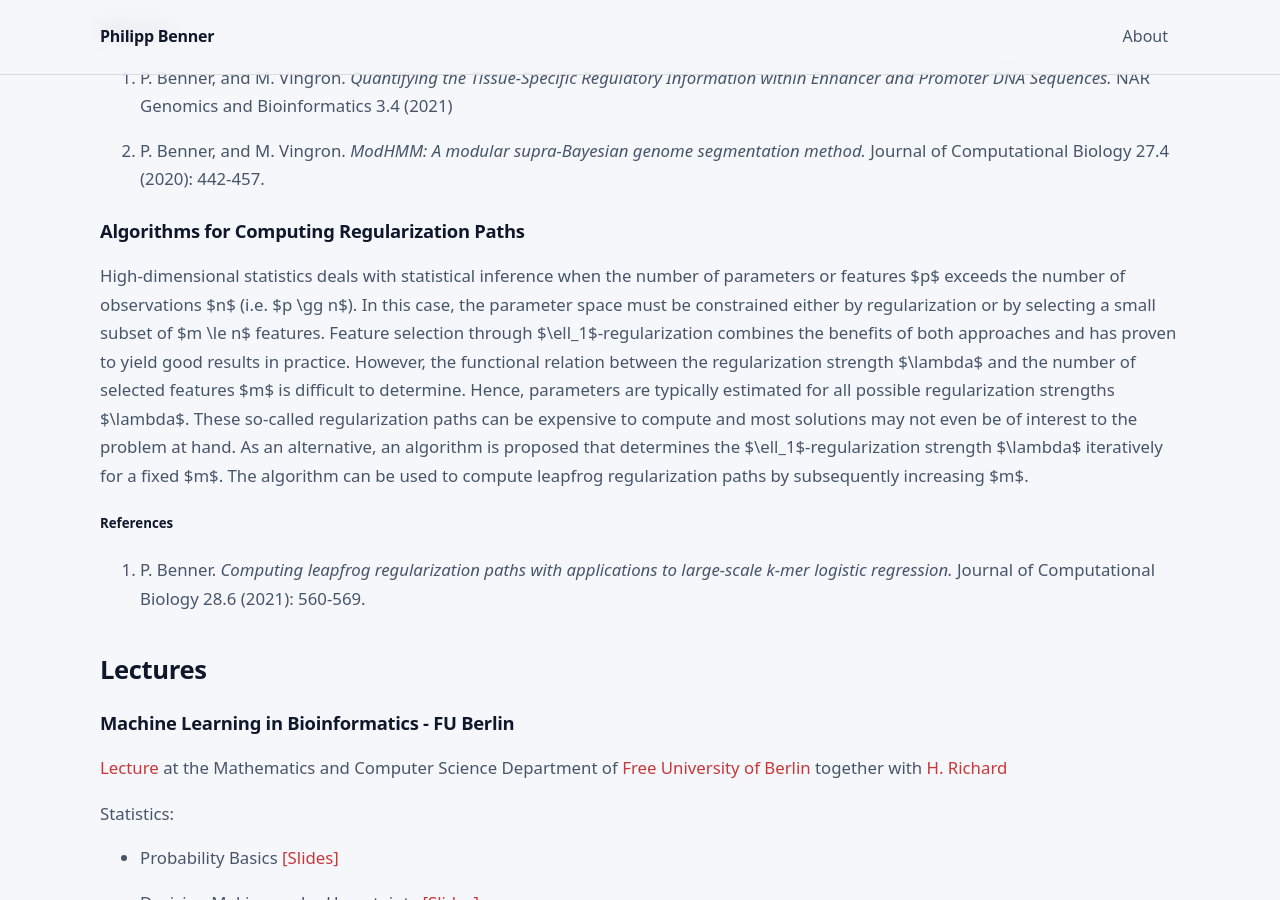
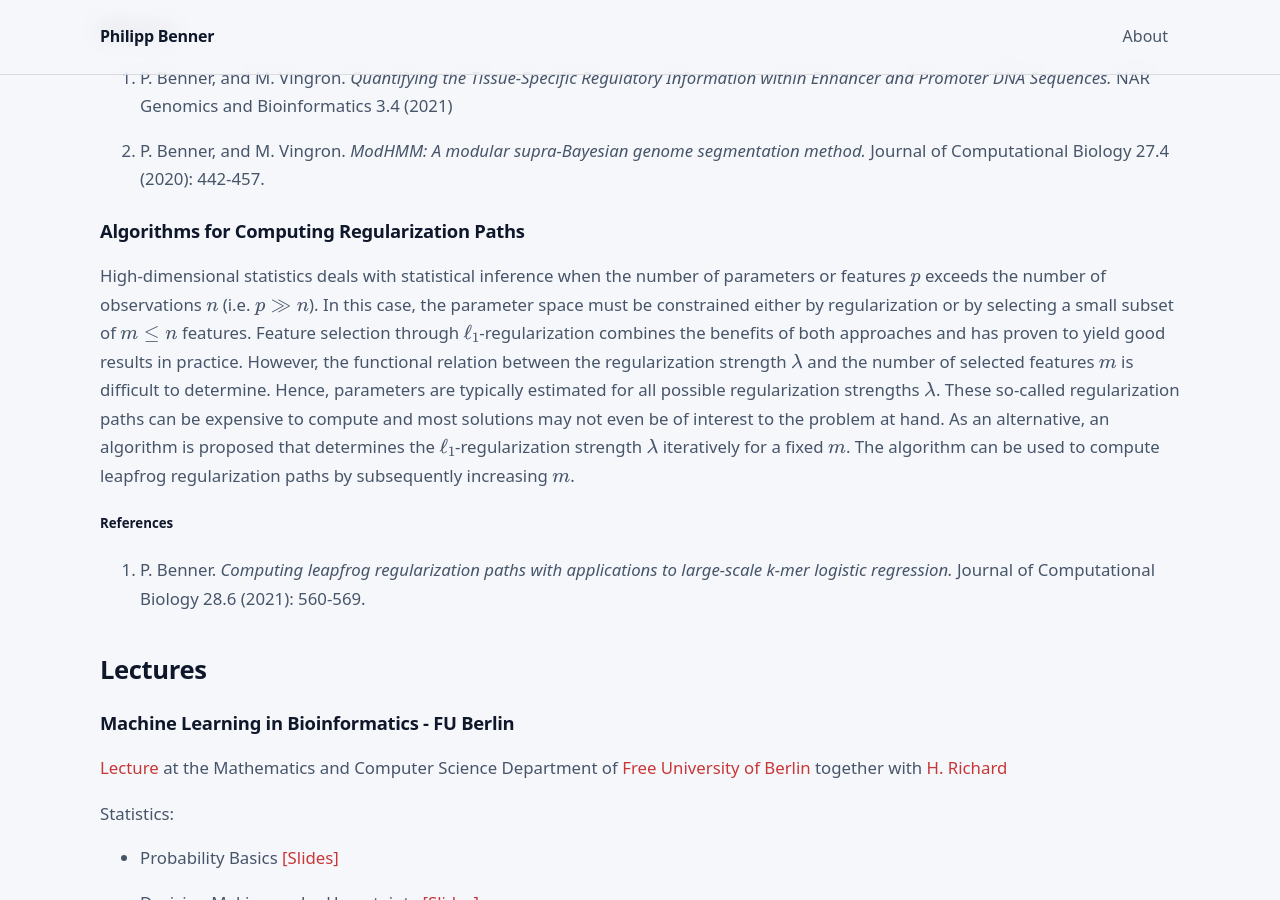
Before and after one commit to pbenner/pbenner.github.io, a Jekyll site: the page built from index.md, in a window 1280 px wide and 900 px high, scrolled down 2755 px. Built offline with Jekyll 4.4.1, drawn with Linux system fonts in a browser that asks for light colours; part of the change alters nothing that is shown.

Commit message:
2026/01/01-17:05:28 (Linux VDI0092.zit.bam.de x86_64)

```diff
--- a/_includes/head-custom.html
+++ b/_includes/head-custom.html
@@ -2,7 +2,15 @@
 <script>
   window.MathJax = {
     tex: {
-      inlineMath: [['$', '$']],
+      inlineMath: [
+        ['$', '$'],
+        ['\\(', '\\)'],
+      ],
+      displayMath: [
+        ['$$', '$$'],
+        ['\\[', '\\]'],
+      ],
+      packages: { '[+]': ['ams'] },
     },
   };
 </script>
--- a/index.md
+++ b/index.md
@@ -6,6 +6,7 @@ nav_title: About
 nav_order: 1
 show_title: false
 hero: true
+math: true
 hero_kicker: Philipp Benner
 hero_title: Statistics and machine learning for materials science and bioinformatics.
 hero_lead: Researcher in statistics and machine learning at BAM.
```
